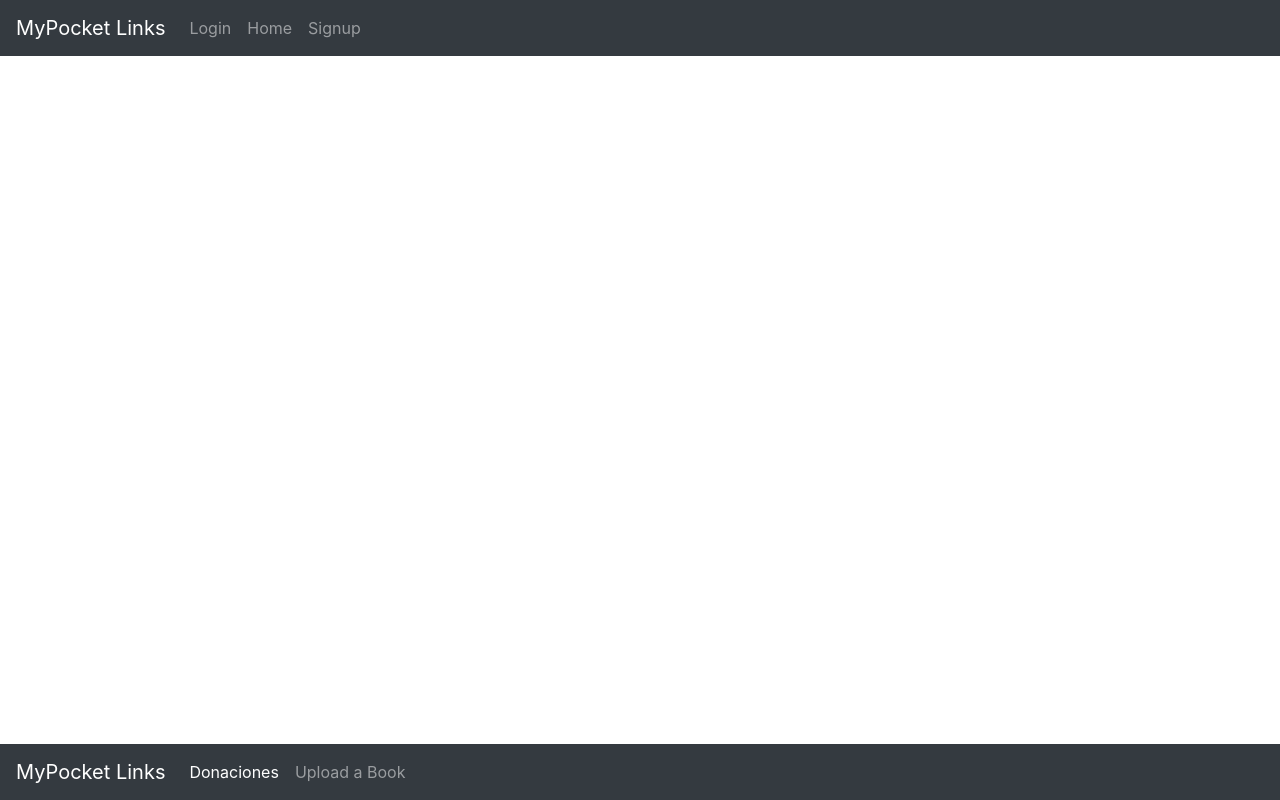
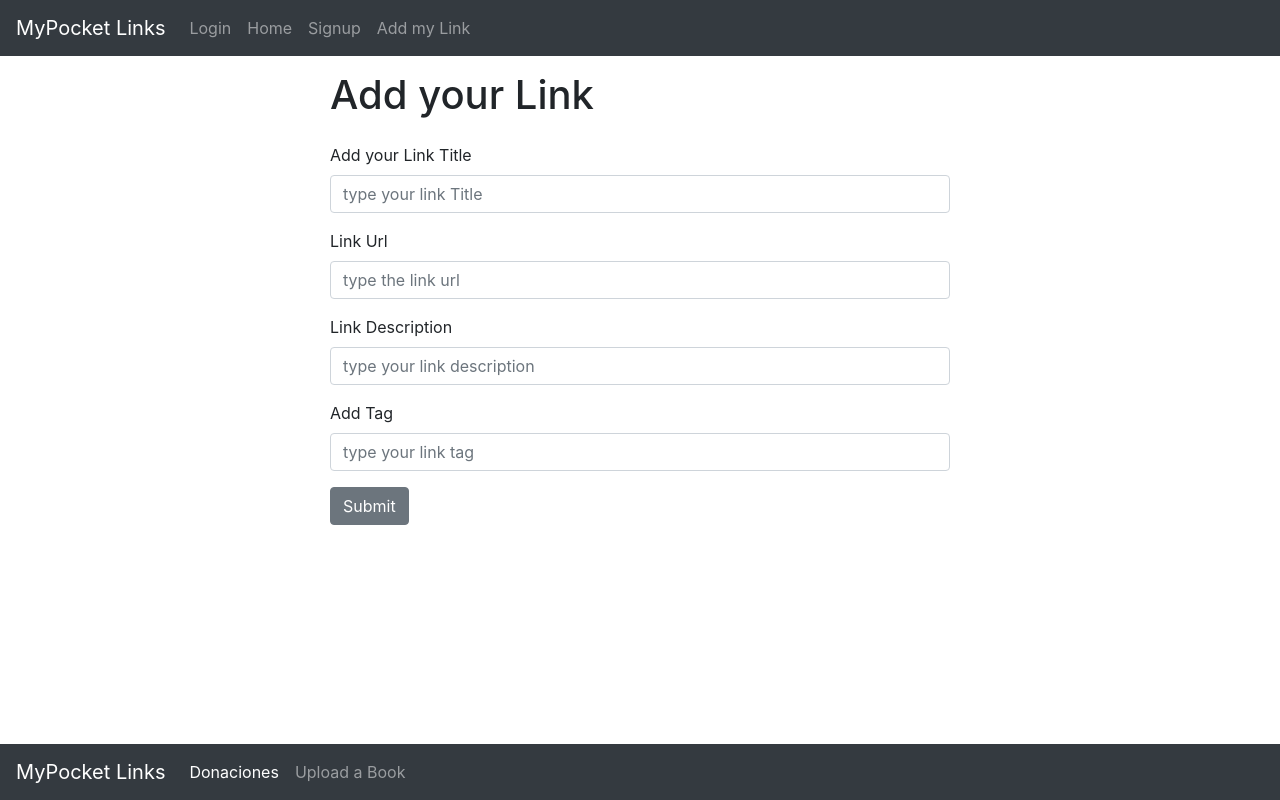
Before and after one commit to bonini81/frontend-react-devf, a React (Create React App) app: page /linkupload in a window 1280 px wide. Built offline with nearby package versions, Linux system fonts and the light colour scheme.

Commit message:
Added the link Upload Component

```diff
--- a/src/Routes.js
+++ b/src/Routes.js
@@ -5,11 +5,13 @@ import { Route } from 'react-router-dom';
 import Login from './views/Login';
 import Home from './views/Home';
 import Signup from './views/Signup';
+import LinkUpload from './views/LinkUpload';
 
 export default [
   <React.Fragment>
       <Route exact path="/" component={ Login } ></Route>
       <Route exact path="/home" component={ Home } ></Route>
       <Route exact path="/signup" component={ Signup } ></Route>
+      <Route exact path="/linkupload" component={ LinkUpload } ></Route>
   </React.Fragment>
 ];
--- a/src/components/Navigation/Navigation.js
+++ b/src/components/Navigation/Navigation.js
@@ -34,6 +34,10 @@ const Navigation = (props) => {
           <NavItem>
             <NavLink tag={Link} to="/signup">Signup</NavLink>
           </NavItem>
+          <NavItem>
+            <NavLink tag={Link} to="/linkupload">Add my Link</NavLink>
+          </NavItem>
+
         </Nav>
       </Collapse>
     </Navbar>
--- /dev/null
+++ b/src/views/LinkUpload.js
@@ -0,0 +1,117 @@
+import React, { useState } from 'react';
+import axios from 'axios';
+import {
+  Button,
+  Form,
+  FormGroup,
+  Label,
+  Input,
+} from 'reactstrap';
+
+
+
+
+const LinkUpload = () => {
+
+    const [linkTitle, setLinkTitle] = useState('');
+    const [linkUrl, setLinkUrl] = useState('');
+    const [linkDescription, setLinkDescription] = useState('');
+    const [linkTag, setLinkTag] = useState('');
+
+    const handleInput = (e) => {
+      switch (e.target.name) {
+
+        case "inputLinkTitle":
+            setLinkTitle(e.target.value)
+          break;
+        case "inputLinkUrl":
+          setLinkUrl(e.target.value)
+          break;
+        case "inputLinkDescription":
+          setLinkDescription(e.target.value)
+          break;
+        case "inputLinkTag":
+          setLinkTag(e.target.value)
+          break;
+        default:
+          break;
+      }
+    }
+
+    const handleSubmit = async (e) => {
+      e.preventDefault();
+      const jsonSend = {
+        link_title: linkTitle,
+        link_url: linkUrl,
+        link_description: linkDescription,
+        tag: linkTag
+
+      }
+      try {
+        const res = await axios.post('https://bonini81-backend.herokuapp.com/api/v1/users/signup', jsonSend);
+        alert('Successful signup')
+      } catch (error) {
+        alert('Error on signup')
+      }
+    }
+
+
+
+  return (
+    <React.Fragment>
+        <section className="form-signup">
+      <h1 className="mb-4">Add your Link</h1>
+      <Form onSubmit={handleSubmit} >
+
+
+      <FormGroup>
+          <Label>Add your Link Title</Label>
+          <Input
+            type="text"
+            id="inputLinkTitle"
+            name="linkTitle"
+            placeholder="type your link Title"
+            value={linkTitle}
+            onChange={handleInput} />
+        </FormGroup>
+        <FormGroup>
+          <Label>Link Url</Label>
+          <Input
+            type="text"
+            name="linkUrl"
+            id="inputLinkUrl"
+            placeholder="type the link url"
+            value={linkUrl}
+            onChange={handleInput} />
+        </FormGroup>
+        <FormGroup>
+          <Label>Link Description</Label>
+          <Input
+            type="text"
+            name="linkDescription"
+            id="inputLinkDescription"
+            placeholder="type your link description"
+            value={linkDescription}
+            onChange={handleInput} />
+        </FormGroup>
+        <FormGroup>
+          <Label>Add Tag</Label>
+          <Input
+            type="text"
+            name="linkTag"
+            id="inputLinkTag"
+            placeholder="type your link tag"
+            value={linkTag}
+            onChange={handleInput} />
+        </FormGroup>
+
+
+        <Button>Submit</Button>
+      </Form>
+      </section>
+
+    </React.Fragment>
+  );
+}
+
+export default LinkUpload;
```
